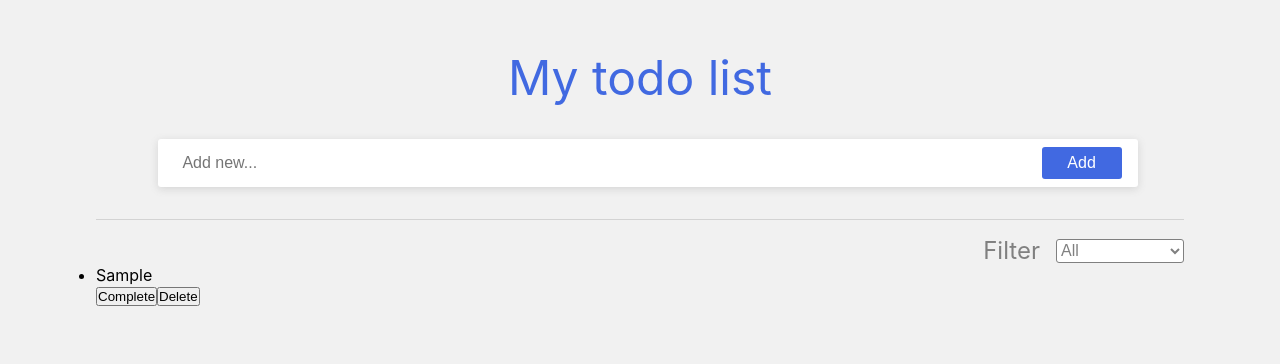
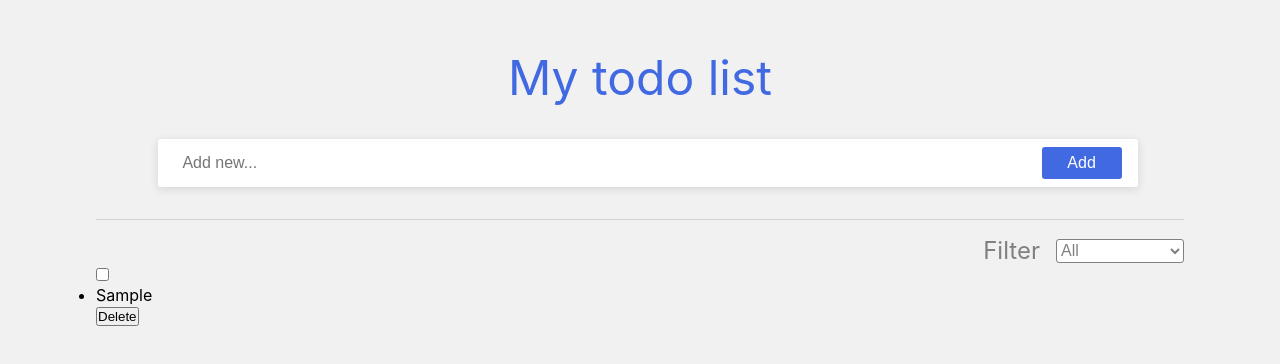
Before and after one commit to puzanovkirill/react-todo, a React (Create React App) app: page / in a window 1280 px wide. Both pictures are taken after typing "Sample" into the empty fields and a click on the button "Add". Shown: the top 364 px of the page. Built offline with nearby package versions, Linux system fonts and the light colour scheme; the HTML template or start-up script is replaced by a standard one.

Commit message:
feat: using checkbox instead of button to complete todo

```diff
--- a/src/components/Todo.js
+++ b/src/components/Todo.js
@@ -4,18 +4,20 @@ const Todo = ({todos, todo, setTodos}) => {
     const deleteHandler = () => {
         setTodos(todos.filter(item => item.id !== todo.id));
     }
-    const competeHandler = () => {
+    const completeHandler = () => {
         setTodos(todos.map(item => {
-            if(item.id === todo.id)
+            if (item.id === todo.id)
                 return {...item, completed: !item.completed};
             return item;
         }));
     }
     return (
         <div className="todo">
-            <li className={`todo-item ${todo.completed ? 'completed' : ''}`}>{todo.text}</li>
-            <button onClick={competeHandler} className="todo-complete-btn">Complete</button>
-            <button onClick={deleteHandler} className="todo-delete-btn">Delete</button>
+            <div className="todo-check">
+                <input type="checkbox" className="todo-checkbox" onClick={completeHandler}/>
+                <li className={`todo-item ${todo.completed ? 'completed' : ''}`}>{todo.text}</li>
+            </div>
+                <button onClick={deleteHandler} className="todo-delete-btn">Delete</button>
         </div>
     );
 };
```
